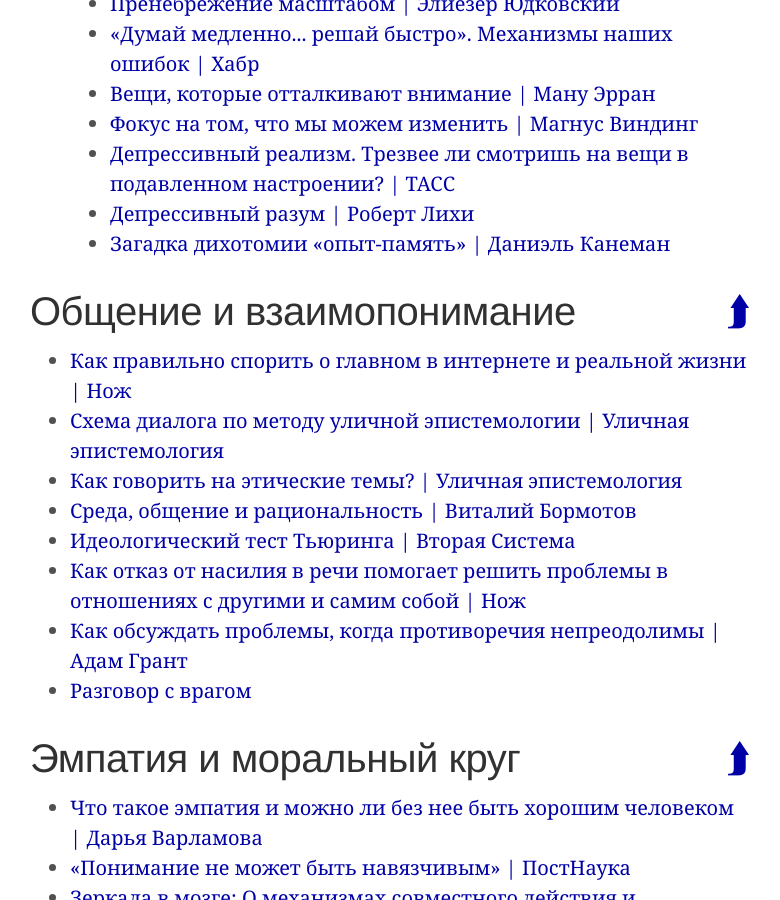
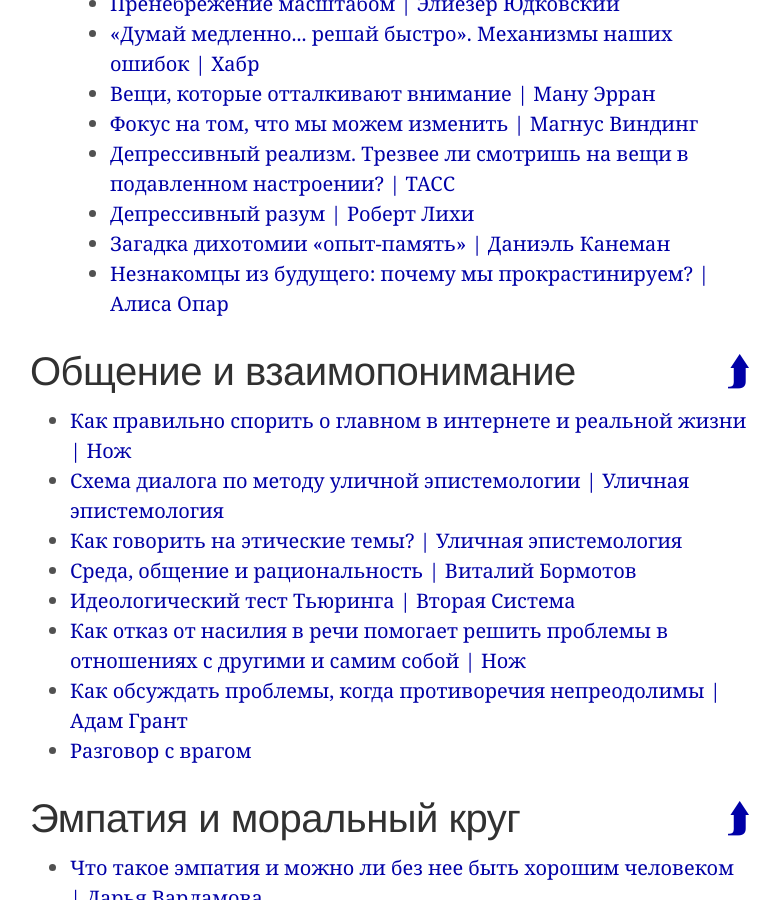
Before and after one commit to ReducingSuffering/reducingsuffering.github.io, a Jekyll site: the page built from index.md, in a window 1280 px wide and 900 px high, scrolled down 7560 px. Shown: the whole window, without its empty margins (250-1030 px from the left). Built offline with Jekyll 4.4.1, drawn with Linux system fonts in a browser that asks for light colours.

Commit message:
Update rationality.html

```diff
--- a/_lists/rationality.html
+++ b/_lists/rationality.html
@@ -55,4 +55,5 @@
   - 511 # Депрессивный реализм. Трезвее ли смотришь на вещи в подавленном настроении? — ТАСС Наука
   - 544 # Депрессивный разум — Роберт Лихи
   - 329 # Загадка дихотомии «опыт-память» — Даниэль Канеман
+  - 397 # Незнакомцы из будущего: почему мы прокрастинируем? — Алиса Опар
 ---
```
